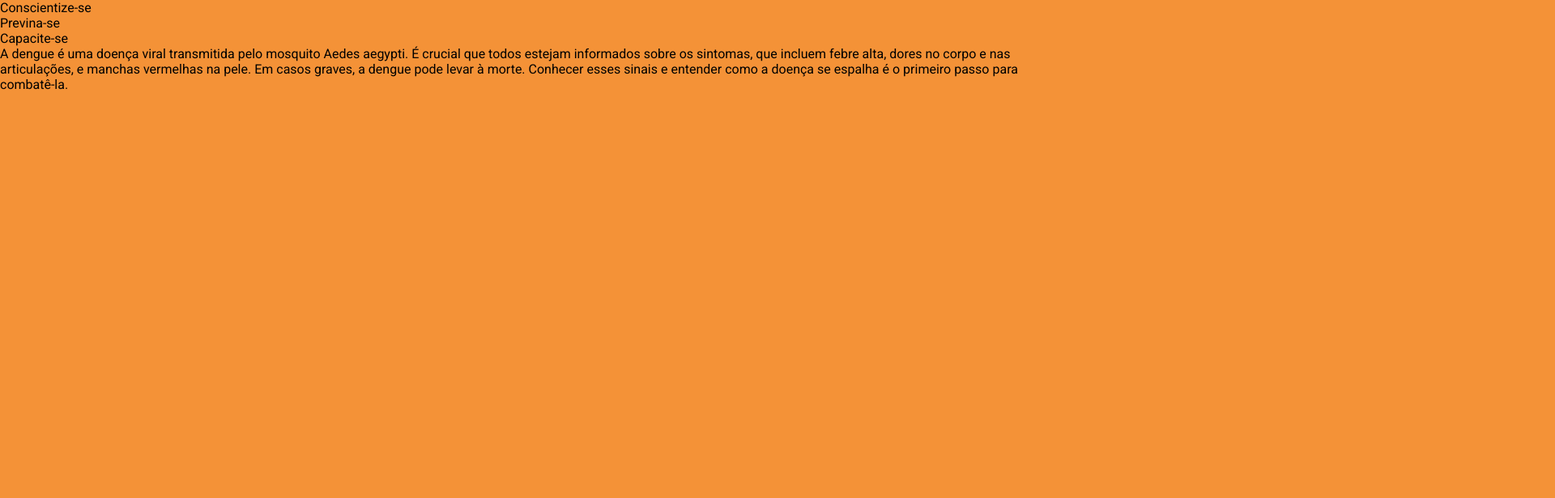
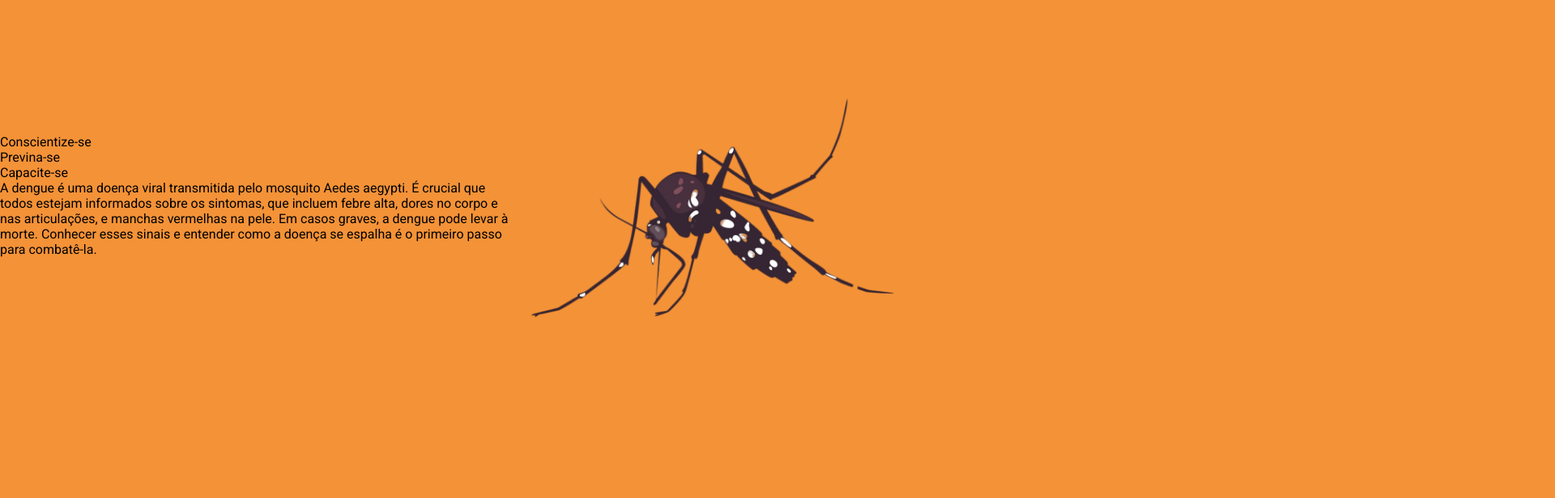
Before and after one commit to Daniel-Possamai/projetoDengue, a React (Create React App) app: page / in a window 1280 px wide. Shown: the top 616 px of the page at 81% size, 1920 px wide, since content can reach past the window. Built offline with nearby package versions, Linux system fonts and the light colour scheme.

Commit message:
iniciado css

```diff
--- a/src/components/hero/hero.scss
+++ b/src/components/hero/hero.scss
@@ -0,0 +1,21 @@
+.englobador{
+    width: 100%;
+    display: flex;
+    justify-content: center;
+    align-items: center;
+
+
+
+    .container-infos{
+        width: 50%;
+    }
+
+
+    .container-img{
+        width: 50%;
+
+        img{
+            width: 75%;
+        }
+    }
+}
```
